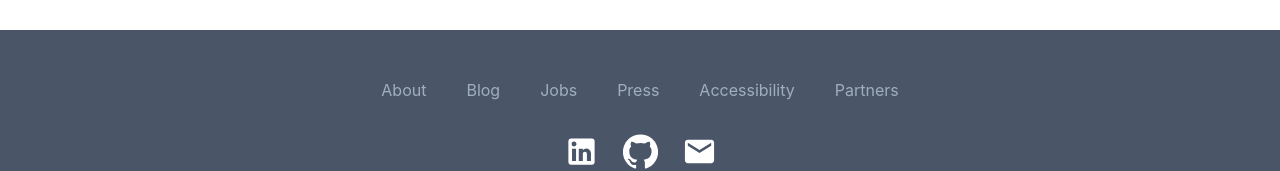
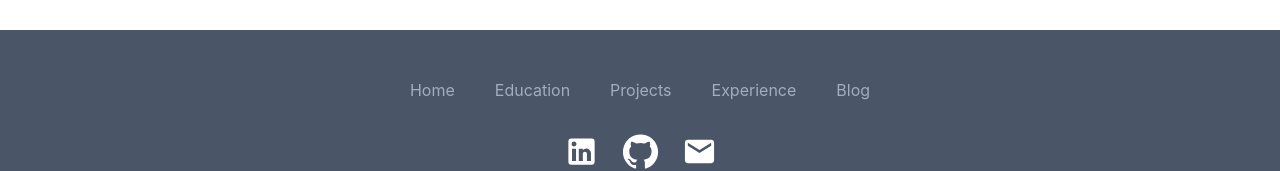
Before and after one commit to MichaelSchiumo/mjs-portfolio, a React (Create React App) app in the folder mjsportfolio/: page /blog in a window 1280 px wide. Shown: the part 1634-1805 px from the top of the page. Built offline with nearby package versions, Linux system fonts and the light colour scheme.

Commit message:
footer is good on all pages

```diff
--- a/mjsportfolio/src/components/Footer.js
+++ b/mjsportfolio/src/components/Footer.js
@@ -10,50 +10,42 @@ const Footer = () => {
         <nav class='-mx-5 -my-2 flex flex-wrap justify-center'>
           <div class='px-5 py-2'>
             <a
-              href='#'
+              href='/'
               class='text-base leading-6 text-gray-500 hover:text-gray-900'
             >
-              About
+              Home
             </a>
           </div>
           <div class='px-5 py-2'>
             <a
-              href='#'
+              href='/education'
               class='text-base leading-6 text-gray-500 hover:text-gray-900'
             >
-              Blog
+              Education
             </a>
           </div>
           <div class='px-5 py-2'>
             <a
-              href='#'
+              href='/projects'
               class='text-base leading-6 text-gray-500 hover:text-gray-900'
             >
-              Jobs
+              Projects
             </a>
           </div>
           <div class='px-5 py-2'>
             <a
-              href='#'
+              href='/experience'
               class='text-base leading-6 text-gray-500 hover:text-gray-900'
             >
-              Press
+              Experience
             </a>
           </div>
           <div class='px-5 py-2'>
             <a
-              href='#'
+              href='/blog'
               class='text-base leading-6 text-gray-500 hover:text-gray-900'
             >
-              Accessibility
-            </a>
-          </div>
-          <div class='px-5 py-2'>
-            <a
-              href='#'
-              class='text-base leading-6 text-gray-500 hover:text-gray-900'
-            >
-              Partners
+              Blog
             </a>
           </div>
         </nav>
```
